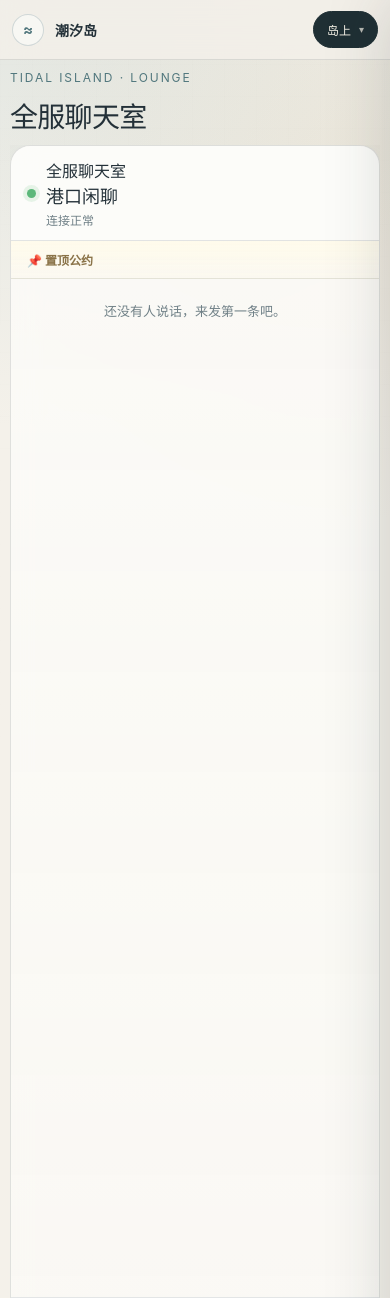
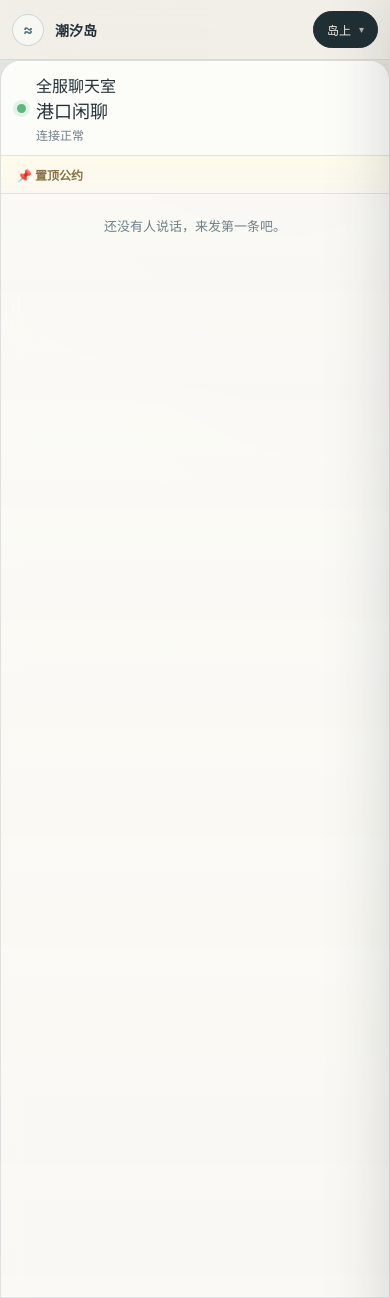
Before and after one commit to sue1231511/allotment-relay, a FastAPI app: page /lounge in a window 390 px wide. Shown: the top 1298 px of the page. Run offline with FastAPI, Linux system fonts and the light colour scheme; data that the repository does not hold is empty; parts of the project's set-up code (start-up, migrations or seed data) failed here and were passed over.

Commit message:
让手机聊天室铺满可用区域

```diff
--- a/allotment-relay/server/static/style.css
+++ b/allotment-relay/server/static/style.css
@@ -2919,8 +2919,8 @@ body.memory-open {
   }
 
   .lounge-page-main {
-    width: min(100% - 20px, 1180px);
-    padding: 10px 0 0;
+    width: 100%;
+    padding: 0;
     flex: 1;
     display: flex;
     flex-direction: column;
@@ -2929,16 +2929,6 @@ body.memory-open {
   }
 
   .lounge-head {
-    align-items: flex-start;
-    margin-bottom: 10px;
-    flex-shrink: 0;
-  }
-
-  .lounge-head h1 {
-    font-size: 28px;
-  }
-
-  .lounge-head > div > p {
     display: none;
   }
 
```
